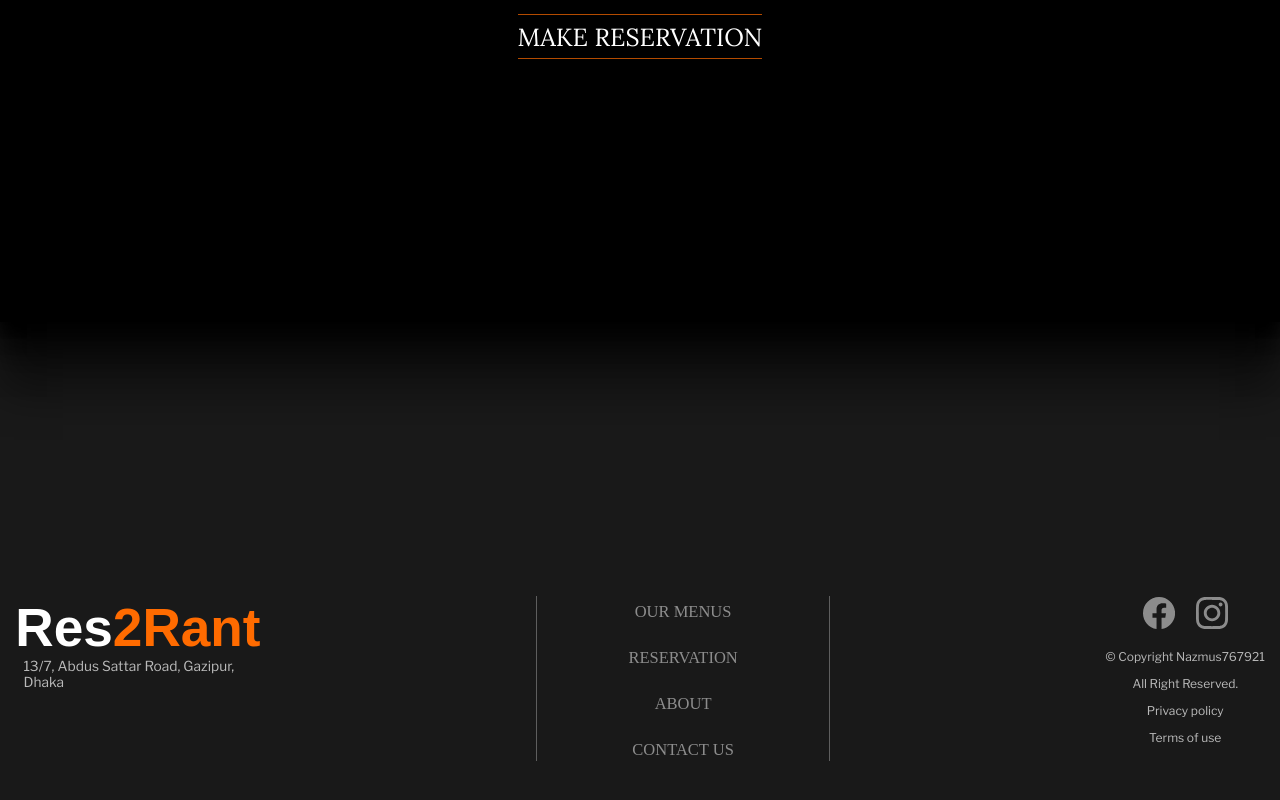
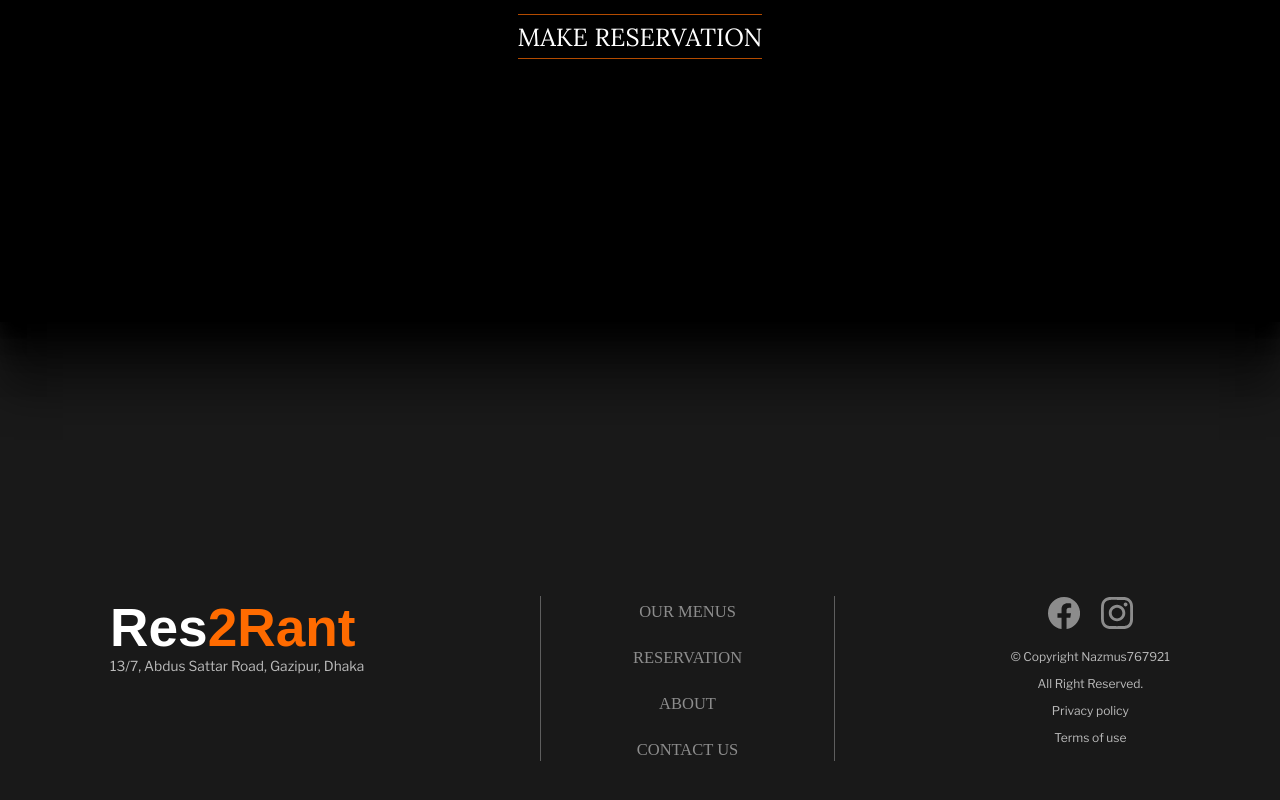
Before and after one commit to nazmus767921/Restaurant_project-1.00, a React (Vite) app: page / in a window 1280 px wide. Shown: the part 2764-3564 px from the top of the page. Built offline with nearby package versions, Linux system fonts and the light colour scheme; a web font is replaced by a local one.

Commit message:
row layout from medium sized devices

```diff
--- a/src/components/UI/Footer/components/FooterHeader.jsx
+++ b/src/components/UI/Footer/components/FooterHeader.jsx
@@ -24,10 +24,16 @@ const Wrapper = styled.div`
 	.footer_logo {
 		font-size: 3rem;
 	}
+	@media screen and (${devices["md"]}) {
+		/* layout */
+		align-items: flex-start;
+		/* elements inside */
+		.footer_logo {
+			font-size: 2.5em;
+		}
+	}
 	@media screen and (${devices["2xl"]}) {
-		p {
-			padding-left: 0.6em;
-		}
+		/* elements inside */
 		.footer_logo {
 			font-size: 2.9em;
 		}
--- a/src/components/UI/Footer/components/FooterLinks/FooterLinks.jsx
+++ b/src/components/UI/Footer/components/FooterLinks/FooterLinks.jsx
@@ -48,10 +48,10 @@ const Wrapper = styled.div`
 	}
 
 	/* media queries */
-	@media screen and (${devices["2xl"]}) {
+	@media screen and (${devices["md"]}) {
 		/* layout */
 		flex-direction: row;
-		gap: 5em;
+		gap: 2em;
 		/* elements inside */
 		.divider {
 			width: 1px;
@@ -61,6 +61,10 @@ const Wrapper = styled.div`
 			font-size: 0.9em;
 		}
 	}
+	@media screen and (${devices["2xl"]}) {
+		/* layout */
+		gap: 5em;
+	}
 `;
 
 export default FooterLinks;
--- a/src/components/UI/Footer/styles/Footer.styles.js
+++ b/src/components/UI/Footer/styles/Footer.styles.js
@@ -10,12 +10,12 @@ export const Wrapper = styled.div`
 	width: max-content;
 	margin: 0 auto;
 	/* media queries */
-	@media screen and (${devices["2xl"]}) {
+	@media screen and (${devices["md"]}) {
 		/* layout */
 		width: 100%;
 		flex-direction: row;
-		justify-content: center;
-		gap: 15em;
+		justify-content: space-between;
+		gap: 15%;
 		padding: 12em 0 4em 0;
 	}
 `;
```
